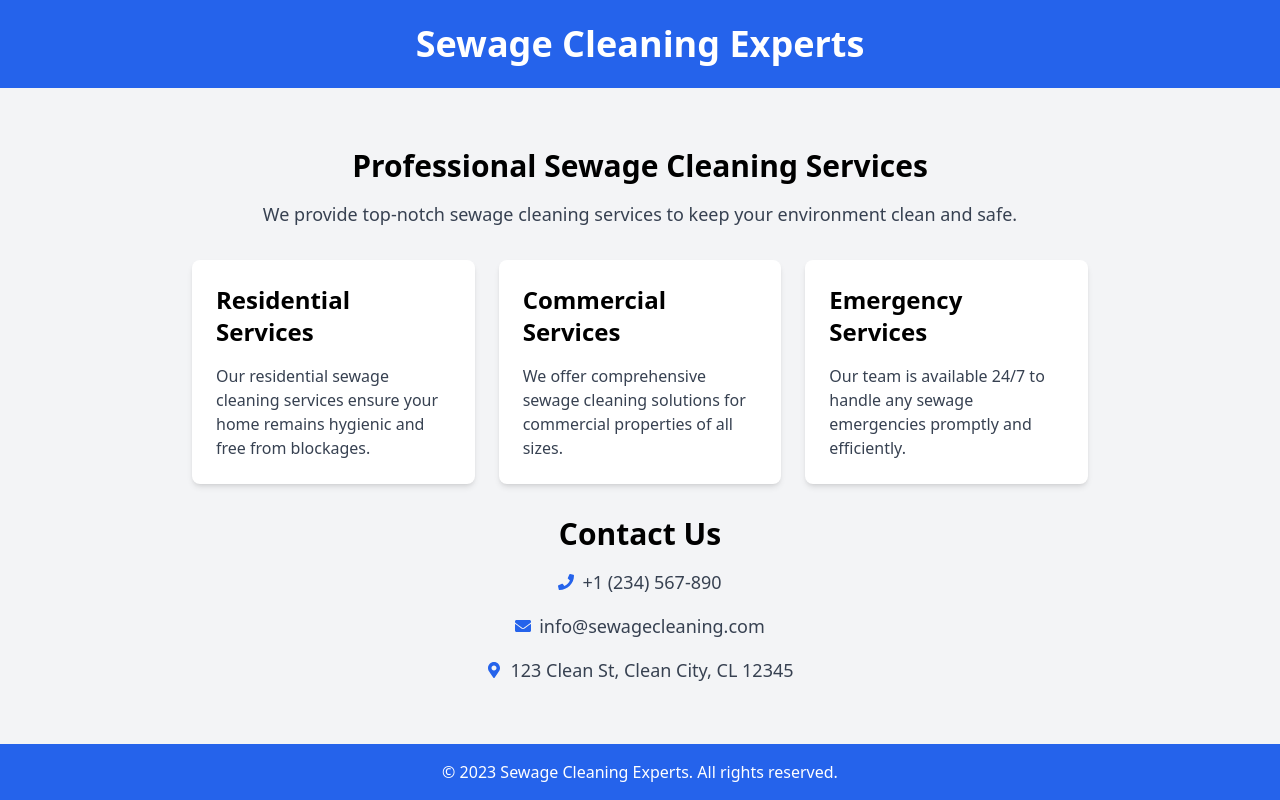
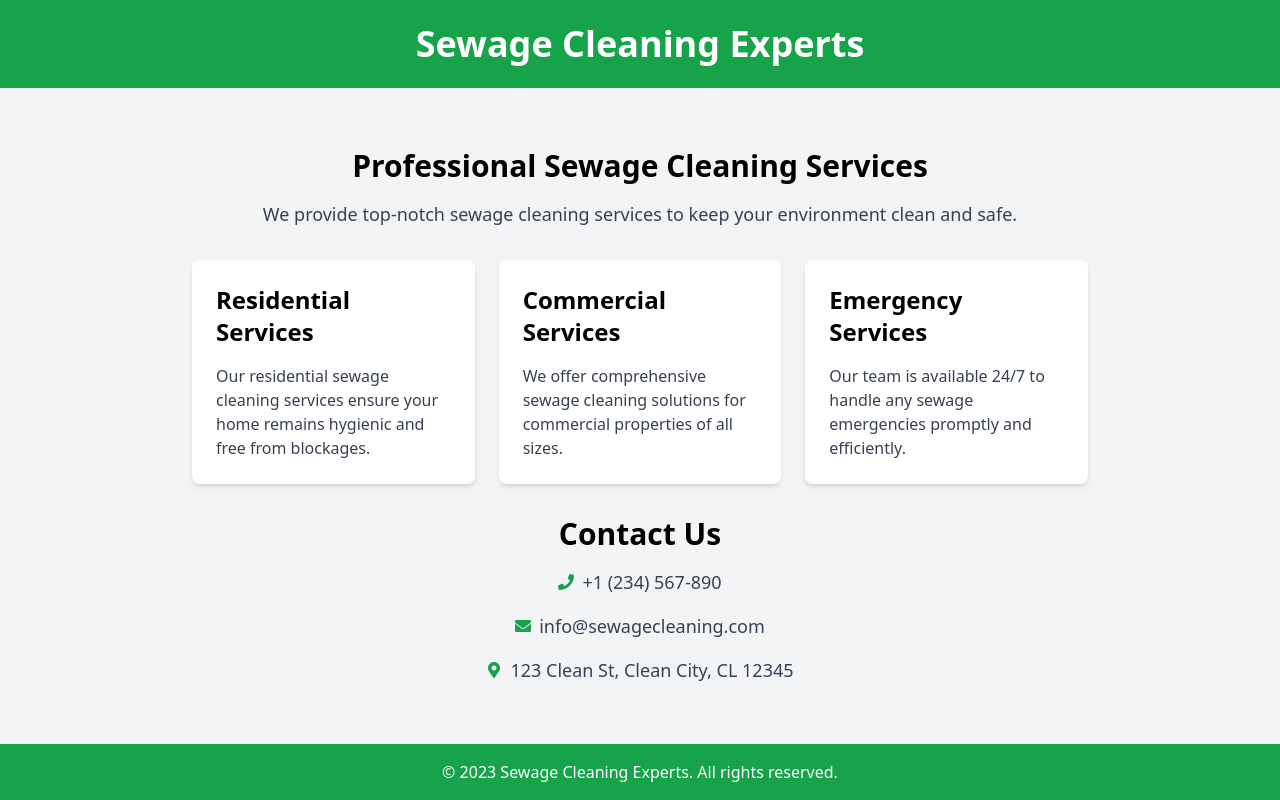
Before and after one commit to GPT-Engineer-App-Dev/sewage-cleanup-marketing, a React (Vite) app: page / in a window 1280 px wide. Built offline with nearby package versions, Linux system fonts and the light colour scheme.

Commit message:
Updated the color scheme of the marketing page to green.

```diff
--- a/src/pages/Index.jsx
+++ b/src/pages/Index.jsx
@@ -3,7 +3,7 @@ import { FaPhone, FaEnvelope, FaMapMarkerAlt } from "react-icons/fa";
 const Index = () => {
   return (
     <div className="min-h-screen bg-gray-100 flex flex-col items-center justify-center">
-      <header className="bg-blue-600 w-full py-6">
+      <header className="bg-green-600 w-full py-6">
         <h1 className="text-4xl text-white font-bold text-center">Sewage Cleaning Experts</h1>
       </header>
       <main className="flex-1 flex flex-col items-center justify-center p-6">
@@ -37,21 +37,21 @@ const Index = () => {
           <h2 className="text-3xl font-semibold mb-4">Contact Us</h2>
           <div className="flex flex-col items-center space-y-4">
             <div className="flex items-center space-x-2">
-              <FaPhone className="text-blue-600" />
+              <FaPhone className="text-green-600" />
               <span className="text-lg text-gray-700">+1 (234) 567-890</span>
             </div>
             <div className="flex items-center space-x-2">
-              <FaEnvelope className="text-blue-600" />
+              <FaEnvelope className="text-green-600" />
               <span className="text-lg text-gray-700">info@sewagecleaning.com</span>
             </div>
             <div className="flex items-center space-x-2">
-              <FaMapMarkerAlt className="text-blue-600" />
+              <FaMapMarkerAlt className="text-green-600" />
               <span className="text-lg text-gray-700">123 Clean St, Clean City, CL 12345</span>
             </div>
           </div>
         </section>
       </main>
-      <footer className="bg-blue-600 w-full py-4">
+      <footer className="bg-green-600 w-full py-4">
         <p className="text-center text-white">&copy; 2023 Sewage Cleaning Experts. All rights reserved.</p>
       </footer>
     </div>
```
